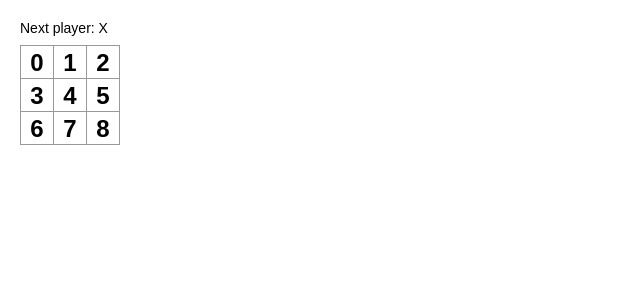
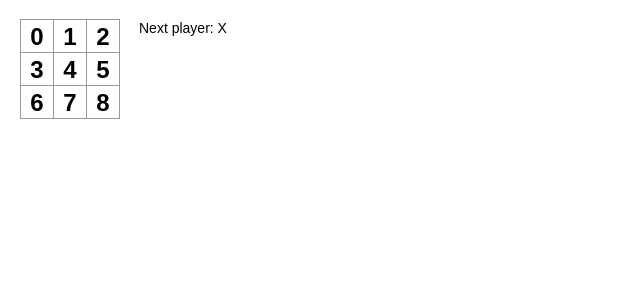
Before and after one commit to ekusiadadus/react-old-tutorial, a React (Create React App) app: page / in a window 1280 px wide. Shown: the top 300 px of the page, without its empty margins (0-640 px from the left). Built offline with nearby package versions, Linux system fonts and the light colour scheme.

Commit message:
feat: :fire: 8

```diff
--- a/src/components/Board.tsx
+++ b/src/components/Board.tsx
@@ -1,44 +1,29 @@
-import { useState } from "react";
 import Square from "./Square";
-import { calculateWinner } from "../herlpers/calculateWinner";
-export const Board = () => {
-  const [squares, setSquares] = useState<string[]>(
-    [...Array(9)].map((_, i) => i.toString())
-  );
-  const [xIsNext, setXIsNext] = useState<boolean>(true);
-
-  const handlerClick = (i: number) => {
-    const squares2 = squares.slice();
-    squares2[i] = xIsNext ? "X" : "O";
-    setSquares(squares2);
-    setXIsNext(!xIsNext);
-  };
-
-  const winner = calculateWinner(squares);
-  const status = winner
-    ? `Winner: ${winner}`
-    : `Next player: ${xIsNext ? "X" : "O"}`;
-
+export const Board = ({
+  squares,
+  onClick,
+}: {
+  squares: string[];
+  onClick: (i: number) => void;
+}) => {
   return (
     <div>
-      <div className="status">{status}</div>
       <div className="board-row">
-        <Square value={squares[0]} onClick={() => handlerClick(0)} />
-        <Square value={squares[1]} onClick={() => handlerClick(1)} />
-        <Square value={squares[2]} onClick={() => handlerClick(2)} />
+        <Square value={squares[0]} onClick={() => onClick(0)} />
+        <Square value={squares[1]} onClick={() => onClick(1)} />
+        <Square value={squares[2]} onClick={() => onClick(2)} />
       </div>
       <div className="board-row">
-        <Square value={squares[3]} onClick={() => handlerClick(3)} />
-        <Square value={squares[4]} onClick={() => handlerClick(4)} />
-        <Square value={squares[5]} onClick={() => handlerClick(5)} />
+        <Square value={squares[3]} onClick={() => onClick(3)} />
+        <Square value={squares[4]} onClick={() => onClick(4)} />
+        <Square value={squares[5]} onClick={() => onClick(5)} />
       </div>
       <div className="board-row">
-        <Square value={squares[6]} onClick={() => handlerClick(6)} />
-        <Square value={squares[7]} onClick={() => handlerClick(7)} />
-        <Square value={squares[8]} onClick={() => handlerClick(8)} />
+        <Square value={squares[6]} onClick={() => onClick(6)} />
+        <Square value={squares[7]} onClick={() => onClick(7)} />
+        <Square value={squares[8]} onClick={() => onClick(8)} />
       </div>
     </div>
   );
 };
-
 export default Board;
--- a/src/components/Game.tsx
+++ b/src/components/Game.tsx
@@ -1,13 +1,42 @@
+import { useState } from "react";
+import { calculateWinner } from "../herlpers/calculateWinner";
 import Board from "./Board";
 
 export const Game = () => {
+  const [history, setHistory] = useState<{ squares: string[] }[]>([
+    { squares: [...Array(9)].map((_, i) => i.toString()) },
+  ]);
+  const [xIsNext, setXIsNext] = useState<boolean>(true);
+
+  const handleClick = (i: number) => {
+    const history2 = history.slice(0, history.length);
+    const current = history2[history2.length - 1];
+    const squares = current.squares.slice();
+    if (calculateWinner(squares) === "X" || calculateWinner(squares) === "O") {
+      return;
+    }
+    if (squares[i] === "X" || squares[i] === "O") {
+      alert("This square is already taken");
+      return;
+    }
+    squares[i] = xIsNext ? "X" : "O";
+    setHistory(history2.concat([{ squares: squares }]));
+    setXIsNext(!xIsNext);
+  };
+
+  const current = history[history.length - 1];
+  const winner = calculateWinner(current.squares);
+  const status = winner
+    ? `Winner: ${winner}`
+    : `Next player: ${xIsNext ? "X" : "O"}`;
+
   return (
     <div className="game">
       <div className="game-board">
-        <Board />
+        <Board squares={current.squares} onClick={handleClick} />
       </div>
       <div className="game-info">
-        <div>{/* status */}</div>
+        <div>{status}</div>
         <ol>{/* TODO */}</ol>
       </div>
     </div>
```
Also changed, not shown: 1 other file (tests, documents, lock files or other folders).
